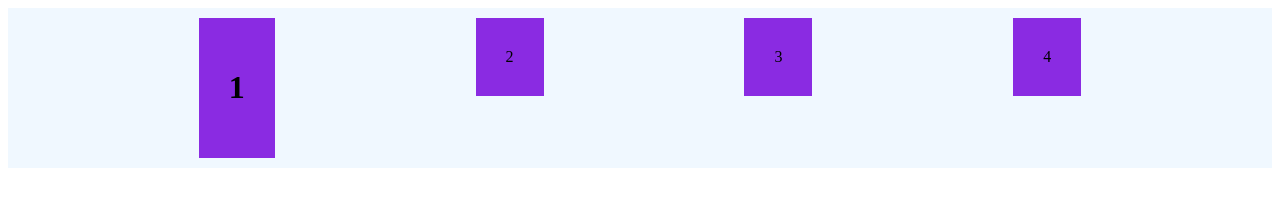
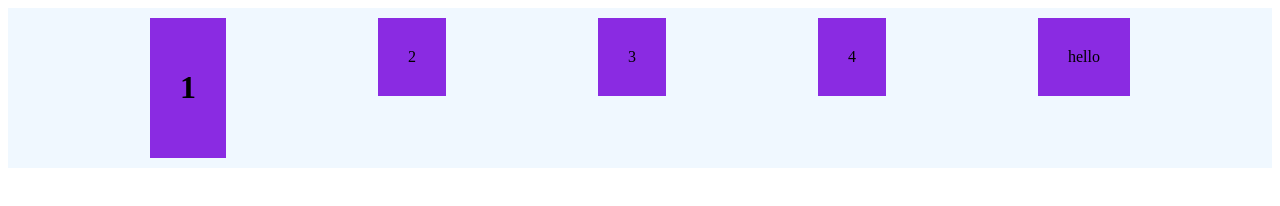
Before and after one commit to annapauk/demo, a plain HTML site: page display flex.html in a window 1280 px wide. Drawn offline with Linux system fonts and the light colour scheme.

Commit message:
second commit

```diff
--- a/display flex.html
+++ b/display flex.html
@@ -14,6 +14,9 @@
         <div class="child">3</div>
         <div class="child">4</div>
 
+<div class="child">
+    hello
+</div>
     </div>
 </body>
 </html>
```
